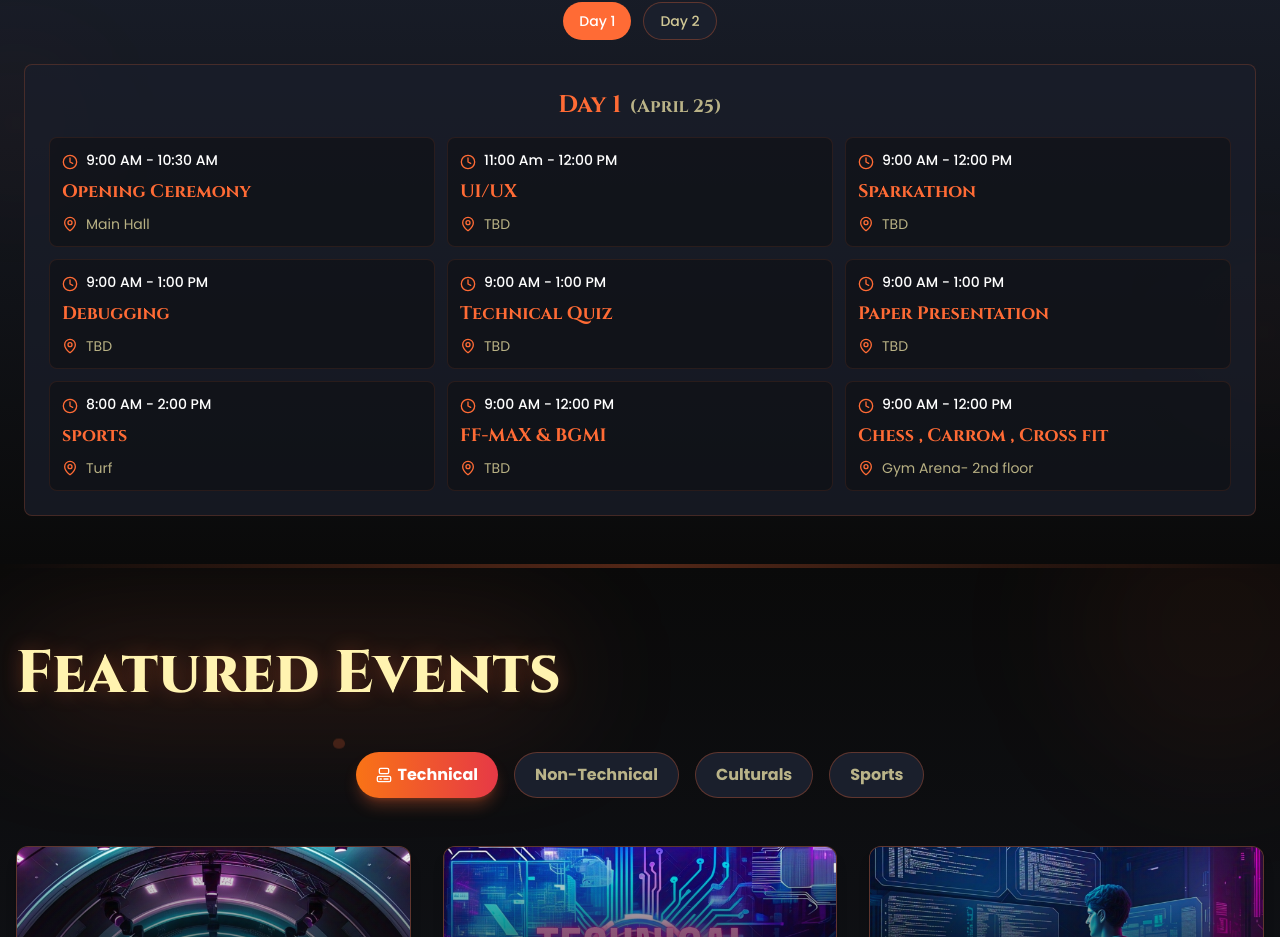
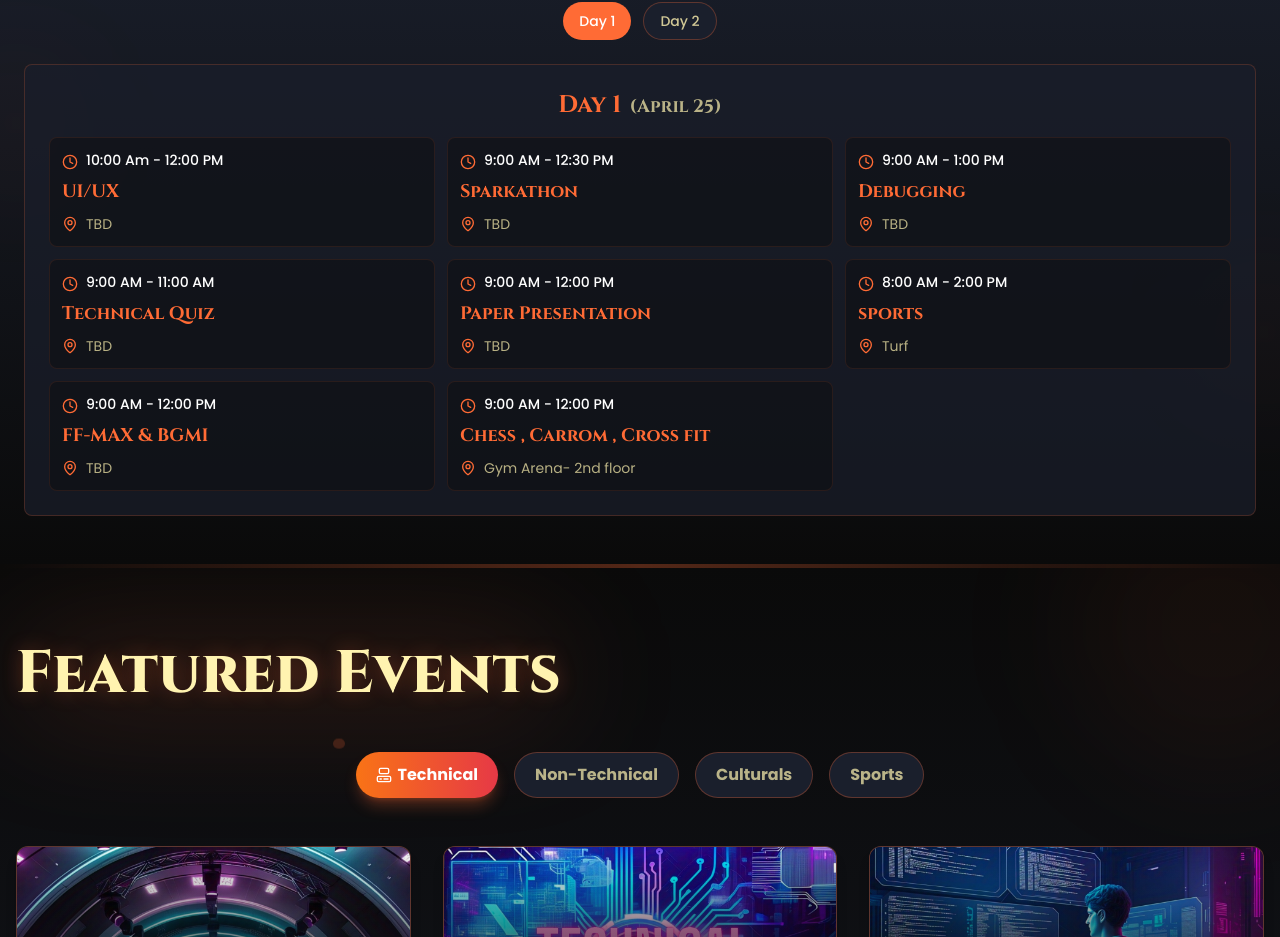
Before and after one commit to Jaiakashv/sympo-website, a React (Vite) app: page / in a window 1280 px wide. Shown: the part 3080-4017 px from the top of the page. Built offline with nearby package versions, Linux system fonts and the light colour scheme.

Commit message:
Updated shedule

```diff
--- a/src/components/Schedule.jsx
+++ b/src/components/Schedule.jsx
@@ -4,17 +4,12 @@ import { Clock, MapPin, Calendar } from 'lucide-react';
 const scheduleData = {
   'Day 1 - April 25': [
     {
-      time: '9:00 AM - 10:30 AM',
-      title: 'Opening Ceremony',
-      location: 'Main Hall'
-    },
-    {
-      time: '11:00 Am - 12:00 PM',
+      time: '10:00 Am - 12:00 PM',
       title: 'UI/UX',
       location: 'TBD'
     },
     {
-      time: '9:00 AM - 12:00 PM',
+      time: '9:00 AM - 12:30 PM',
       title: 'Sparkathon',
       location: 'TBD'
     },
@@ -24,12 +19,12 @@ const scheduleData = {
       location: 'TBD'
     },
     {
-      time: '9:00 AM - 1:00 PM',
+      time: '9:00 AM - 11:00 AM',
       title: 'Technical Quiz',
       location: 'TBD'
     },
     {
-      time: '9:00 AM - 1:00 PM',
+      time: '9:00 AM - 12:00 PM',
       title: 'Paper Presentation',
       location: 'TBD'
     },
@@ -54,6 +49,11 @@ const scheduleData = {
   ],
   'Day 2 - April 26': [
     {
+      time: 'Starts at 9:00 AM',
+      title: 'ALL Cultural Events',
+      location: 'Stage'
+    },
+    {
       time: '10:00 AM - 11:00 AM',
       title: 'Cinematic Quiz',
       location: 'TBD'
@@ -71,13 +71,13 @@ const scheduleData = {
 
 
     {
-      time: '1:00 PM - 4:00 PM',
+      time: '11:00 AM - 2:00 PM',
       title: 'IPL Mock Auction',
       location: 'TBD'
     },
     {
       time: '11:00 AM - 12:00 PM',
-      title: 'Rangoli/Mehandi',
+      title: 'Mehandi',
       location: 'TBD'
     },
     {
@@ -85,7 +85,11 @@ const scheduleData = {
       title: 'Portrait Painting',
       location: 'TBD'
     },
-
+    {
+      time: '10:00 AM - 11:30 PM',
+      title: 'Bridge the gap',
+      location: 'TBD'
+    },
   ]
 };
 
```
